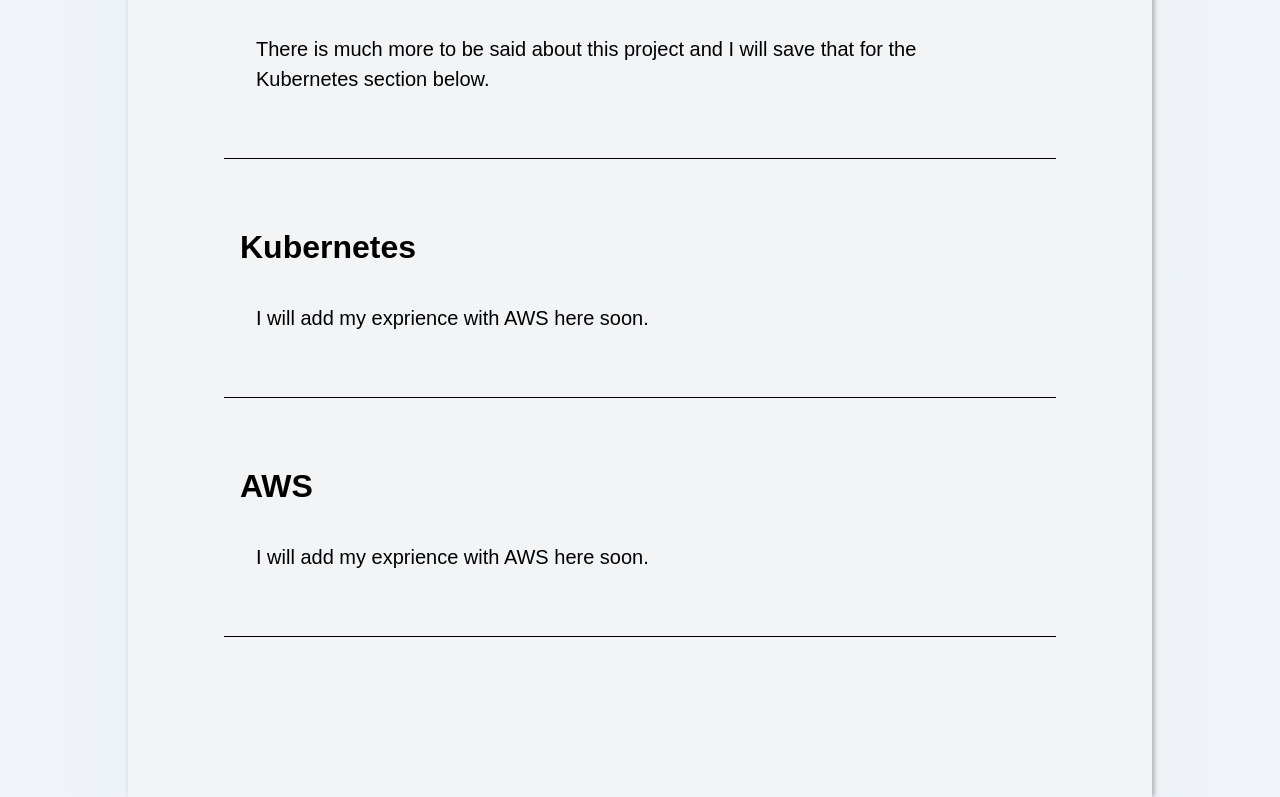
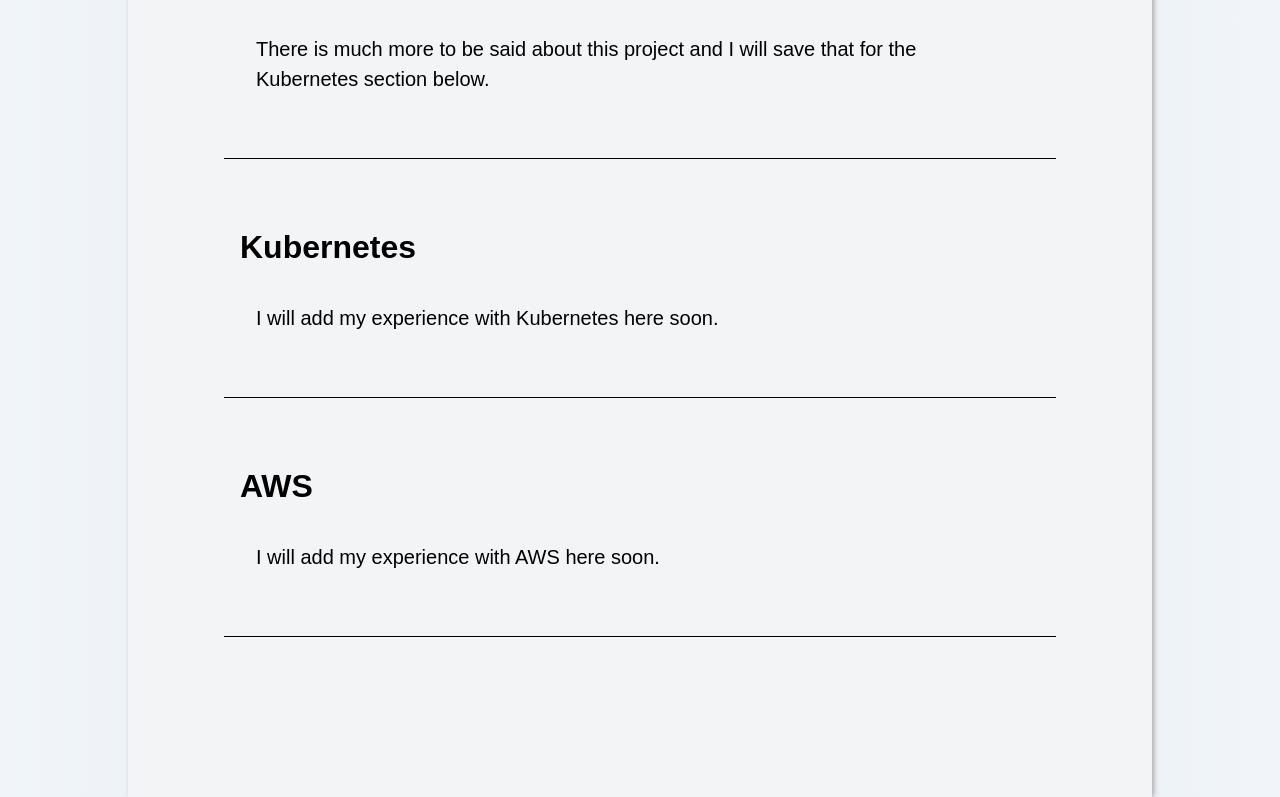
Before and after one commit to PapsBurr/personal-website-fullstack, a Next.js app in the folder frontend/: page /devops in a window 1280 px wide. Shown: the part 6839-7636 px from the top of the page. Built offline with nearby package versions, Linux system fonts and the light colour scheme.

Commit message:
fix spelling errors on devops page

```diff
--- a/frontend/src/app/devops/page.js
+++ b/frontend/src/app/devops/page.js
@@ -194,14 +194,14 @@
           {/* Kubernetes Section */}
           <section className="fade-trigger">
             <h2>Kubernetes</h2>
-            <p>I will add my exprience with AWS here soon.</p>
+            <p>I will add my experience with Kubernetes here soon.</p>
             <hr></hr>
           </section>
 
           {/* AWS Section */}
           <section className="fade-trigger">
             <h2>AWS</h2>
-            <p>I will add my exprience with AWS here soon.</p>
+            <p>I will add my experience with AWS here soon.</p>
             <hr></hr>
           </section>
         </main>
```
